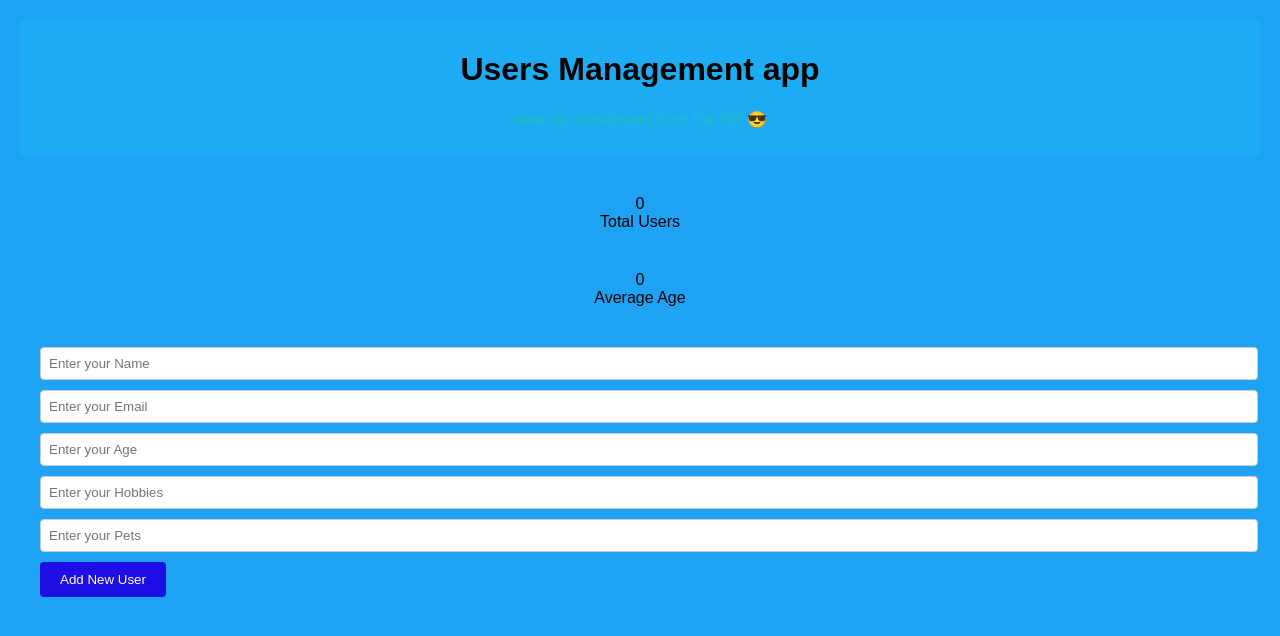
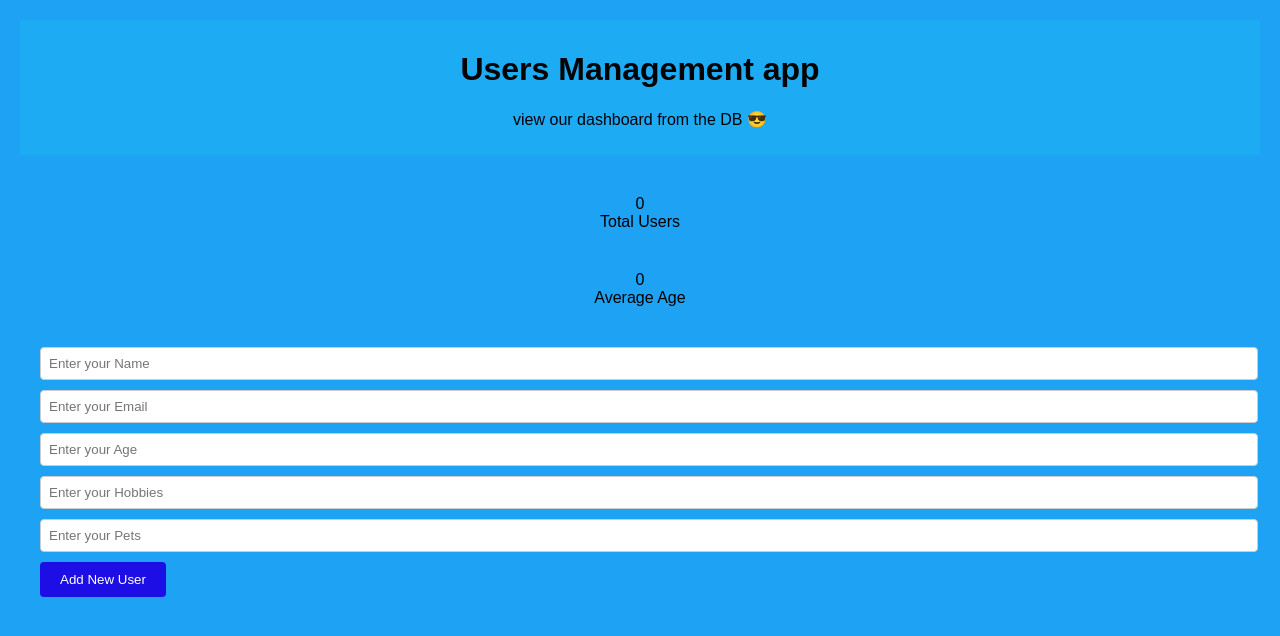
Before and after one commit to idan70000-ui/docker-project, a website: page public/index.html in a window 1280 px wide. Drawn offline with Linux system fonts and the light colour scheme; no server answers.

Commit message:
start production

```diff
--- a/public/style.css
+++ b/public/style.css
@@ -10,7 +10,7 @@ h1 {
 }
 header {
     background-color: #1dacf4;
-    color: rgb(27, 191, 191);
+    color: rgb(4, 0, 10);
     padding: 10px 0;
     text-align: center;
     margin-bottom: 20px;
```
